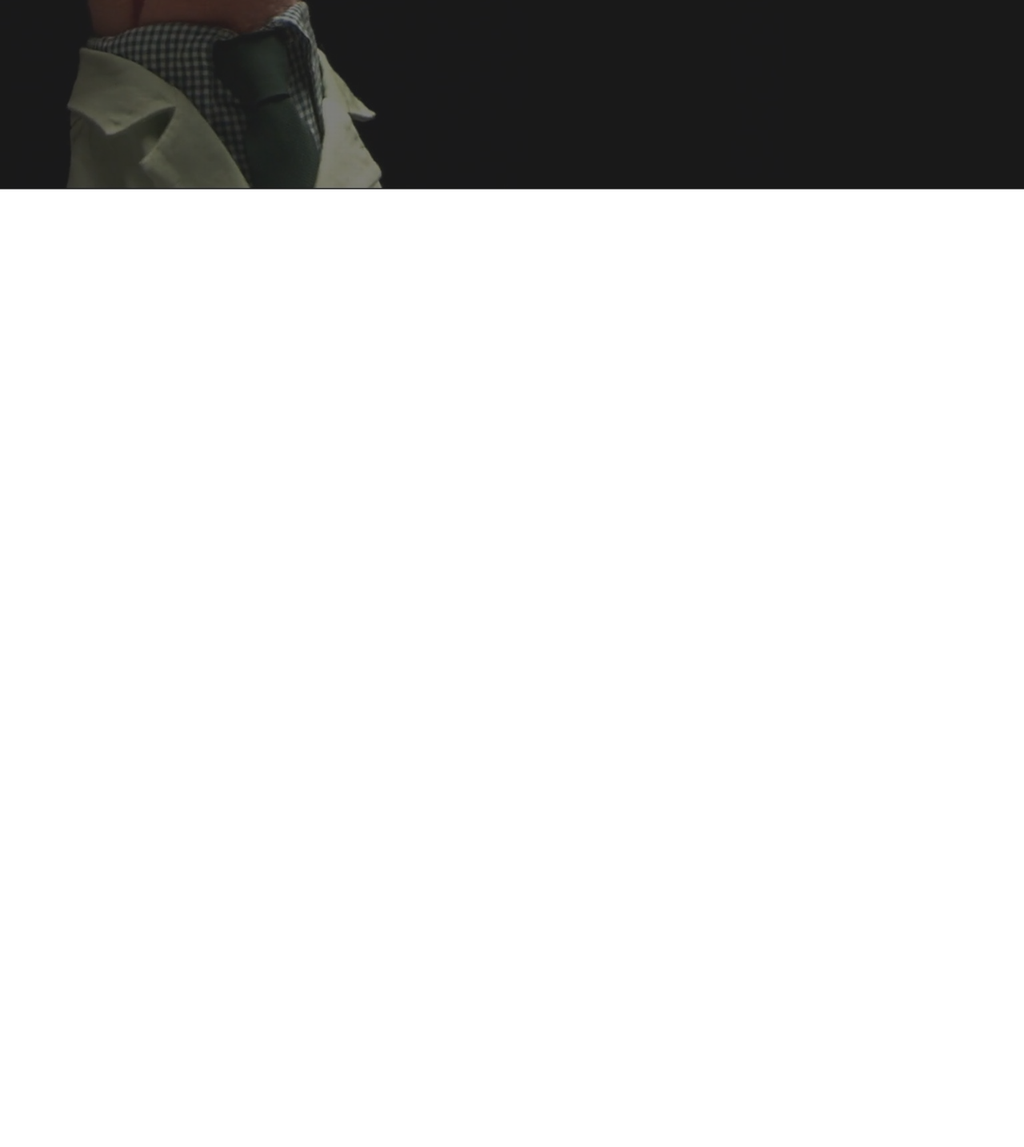
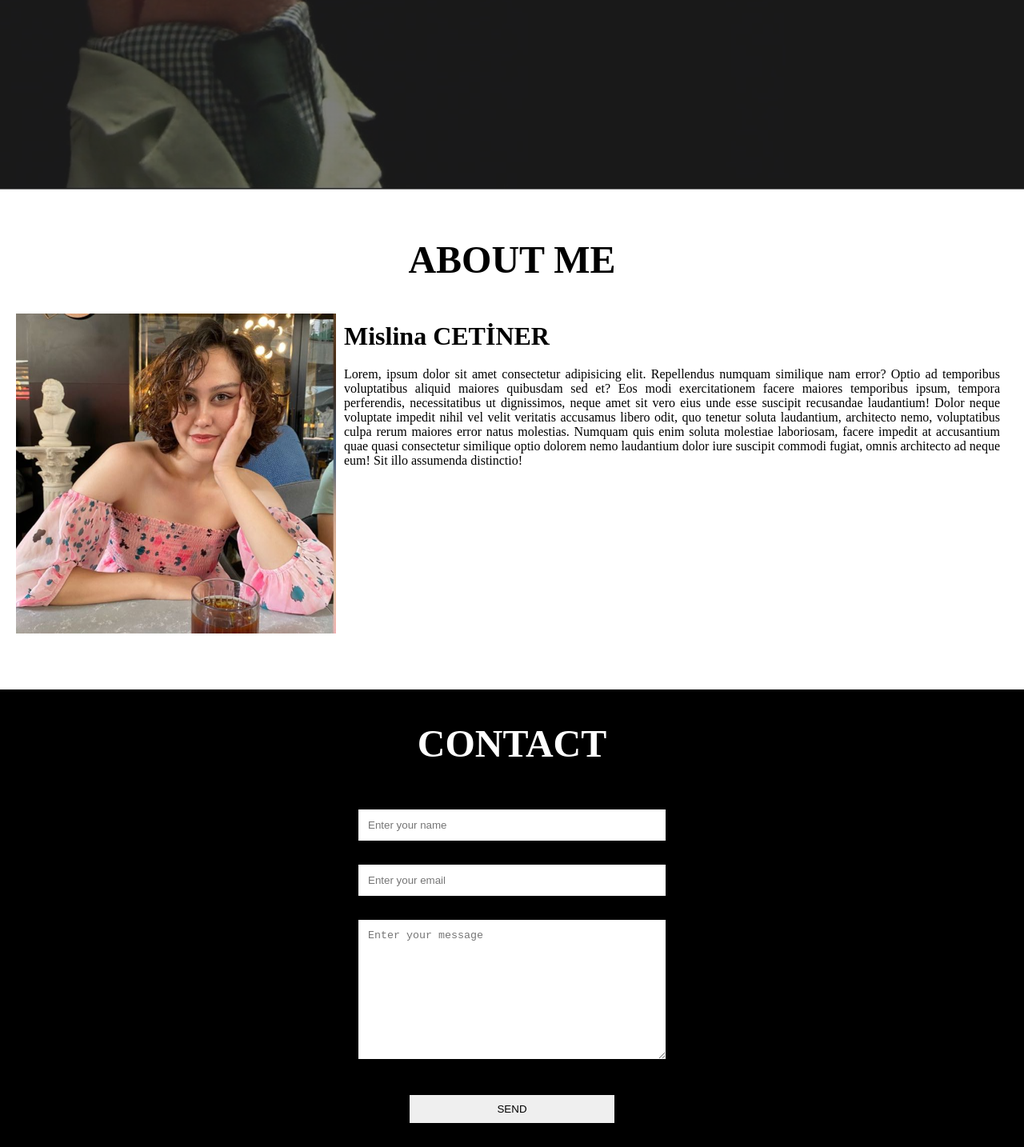
Before and after one commit to ParanoidAndroid5/frontend-patika-Odevleri, a plain HTML site: page ödev1/index.html in a window 1280 px wide. Shown: the part 664-2098 px from the top of the page at 80% size. Before the commit the page ends 901 px from the top, so only its background shows below. Drawn offline with Linux system fonts and the light colour scheme.

Commit message:
Personal Portfolio

```diff
--- a/ödev1/index.html
+++ b/ödev1/index.html
@@ -13,9 +13,9 @@
 <body>
     <nav class="navbar">
         <ul>
-            <li><a href="#">Anasayfa</a></li>
-            <li><a href="#">Hakkımda</a></li>
-            <li><a href="#">İletişim</a></li>
+            <li><a href="#home">Homepage</a></li>
+            <li><a href="#about">About Me</a></li>
+            <li><a href="#contact">Contact Me</a></li>
         </ul>
     </nav>
 
@@ -27,6 +27,28 @@
         </div>
     </section>
 
+    <section id=about>
+        <h1 class="headings">ABOUT ME</h1>
+        <div id="pic">
+
+            <img src="pp.jpg" alt="">
+            <div id="intro">
+                <h2>Mislina CETİNER</h2>
+                <p>Lorem, ipsum dolor sit amet consectetur adipisicing elit. Repellendus numquam similique nam error? Optio ad temporibus voluptatibus aliquid maiores quibusdam sed et? Eos modi exercitationem facere maiores temporibus ipsum, tempora perferendis, necessitatibus ut dignissimos, neque amet sit vero eius unde esse suscipit recusandae laudantium! Dolor neque voluptate impedit nihil vel velit veritatis accusamus libero odit, quo tenetur soluta laudantium, architecto nemo, voluptatibus culpa rerum maiores error natus molestias. Numquam quis enim soluta molestiae laboriosam, facere impedit at accusantium quae quasi consectetur similique optio dolorem nemo laudantium dolor iure suscipit commodi fugiat, omnis architecto ad neque eum! Sit illo assumenda distinctio!</p>
+
+            </div>
+        </div>
+    </section>
+
+    <section id="contact">
+        <h1 class="headings">CONTACT</h1>
+        <form action="" class="form">
+            <input class="input" type="text" name="name" placeholder="Enter your name">
+            <input class="input" type="email" name="email" placeholder="Enter your email">
+            <textarea id="msg" name="msg"  cols="30" rows="10" placeholder="Enter your message"></textarea>
+            <input type="submit" id="send" value="SEND">
+        </form>
+    </section>
 </body>
 
 
--- a/ödev1/style.css
+++ b/ödev1/style.css
@@ -2,6 +2,9 @@
     margin:0;
     padding:0;
     box-sizing:border-box;
+}
+html{
+    scroll-behavior: smooth;
 }
 
 /* Navbar */
@@ -95,3 +98,71 @@
 }
 
 /*Hakkımda */
+#about{
+    display: flex;
+    flex-direction: column;
+    box-sizing: border-box;
+    padding: 20px;
+    margin-bottom: 50px;
+}
+#pic{
+    display:flex;
+
+}
+#pic img{
+    width:575px;
+    height: 400px;
+}
+#intro{
+    display: flex;
+    flex-direction: column;
+    text-align: justify;
+    padding:10px;
+}
+#intro h2{
+    font-size: 2rem;
+    margin-bottom: 20px;
+}
+/*Iletisim */
+#contact{
+    display:flex;
+    flex-direction:column;
+    box-sizing: border-box;
+    background-color: black;
+    color:white;
+
+}
+.form{
+    display: flex;
+    flex-direction: column;
+    box-sizing: border-box;
+    align-items: center;
+}
+.input{
+    padding:12px;
+    margin:15px;
+    width: 30%;
+    border:none;
+    outline:none;
+
+}
+#msg{
+    padding:12px;
+    margin:15px;
+    width: 30%;
+    border:none;
+    outline:none;
+
+}
+#send{
+    padding:10px;
+    margin:30px;
+    border:none;
+    outline:none;
+    width:20%;
+
+}
+#send:hover{
+    cursor:pointer;
+    box-shadow: 0 0 10px white;
+}
```
Also changed, not shown: ödev1/pp.jpg (added).
